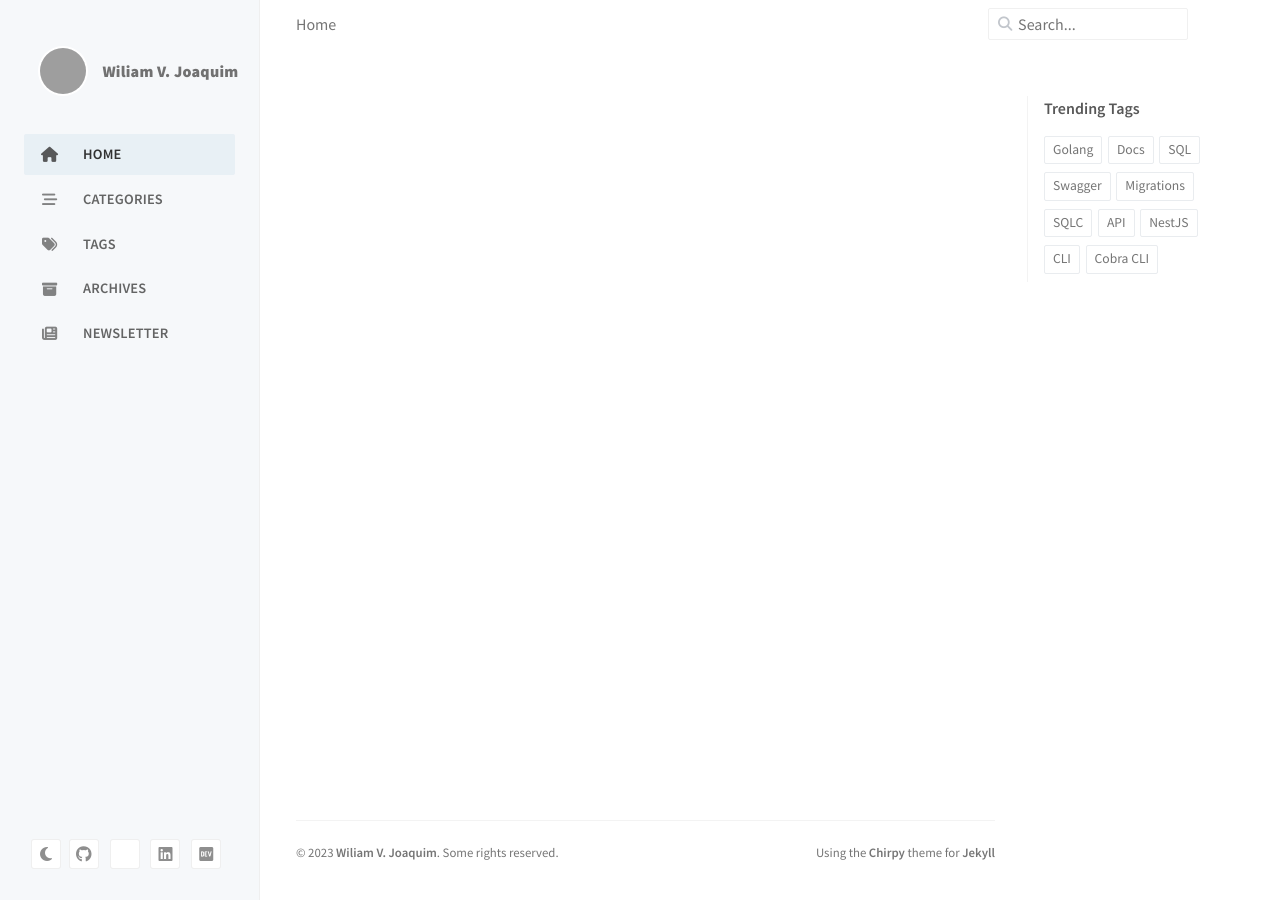
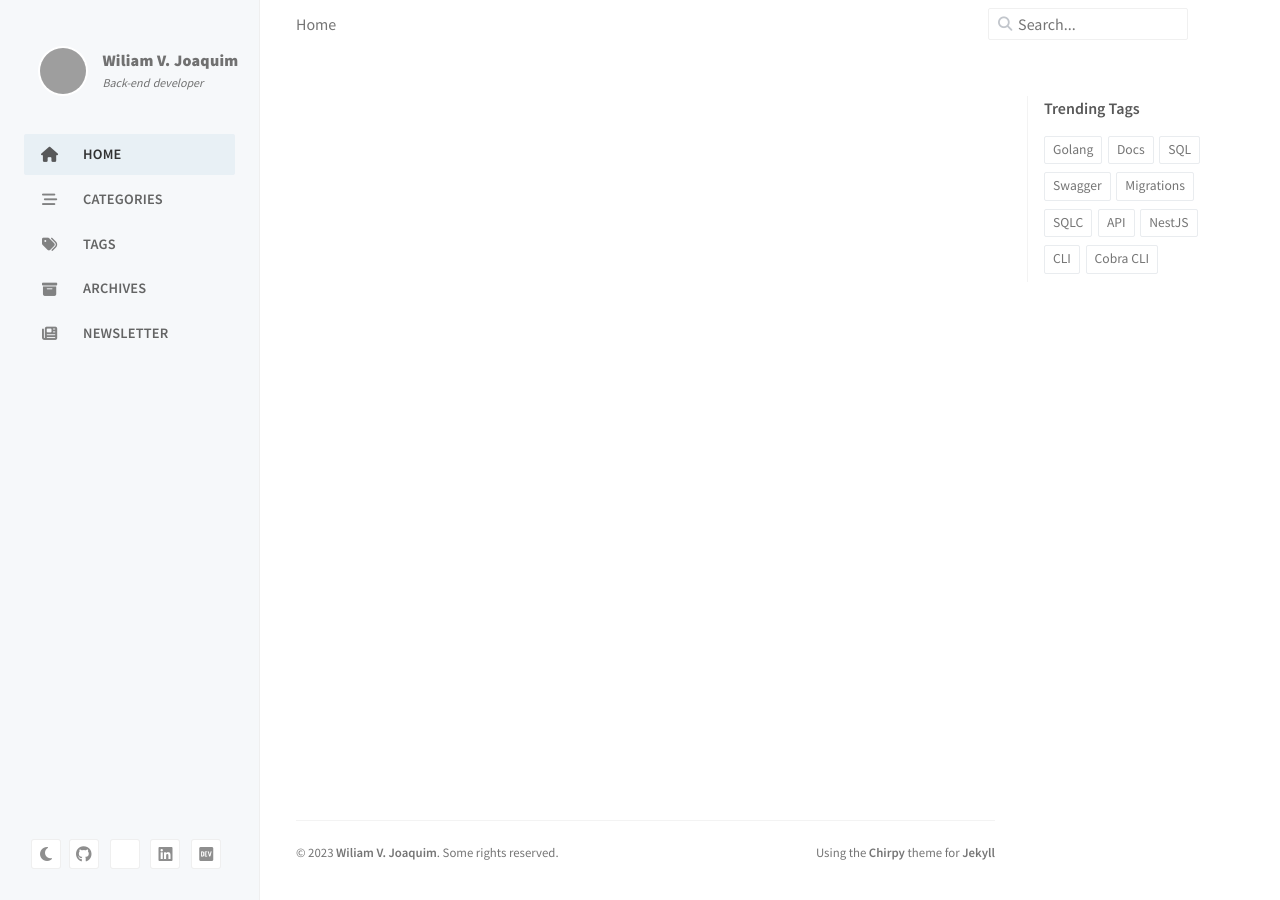
Before and after one commit to wiliamvj/wiliamvj.github.io, a Jekyll site: the page built from index.html, in a window 1280 px wide. Built offline with Jekyll 4.4.1, drawn with Linux system fonts in a browser that asks for light colours; cached includes are drawn as plain includes; grey boxes are pictures that could not be loaded.

Commit message:
fix: update sidebar

```diff
--- a/_config.yml
+++ b/_config.yml
@@ -16,7 +16,7 @@ timezone: America/Sao_Paulo
 
 title: Wiliam V. Joaquim # the main title
 
-tagline: Back-end with coffee ☕ # it will display as the sub-title
+tagline: Back-end developer # it will display as the sub-title
 
 description: >- # used by seo meta and the atom feed
   Back-end developer | Golang | NodeJS | NestJS
--- a/_includes/sidebar.html
+++ b/_includes/sidebar.html
@@ -21,6 +21,7 @@
     <h1 class="site-title mb-0">
       <a href="{{ '/' | relative_url }}">{{ site.title }}</a>
     </h1>
+      <p class="site-subtitle fst-italic mb-0">{{ site.tagline }}</p>
   </div>
 </header>
 
--- a/_sass/addon/commons.scss
+++ b/_sass/addon/commons.scss
@@ -750,7 +750,7 @@ $btn-mb: 0.5rem;
   }
 
   .site-subtitle {
-    font-size: 95%;
+    font-size: 75%;
     color: var(--site-subtitle-color);
     margin-top: 0.25rem;
     word-spacing: 1px;
```
